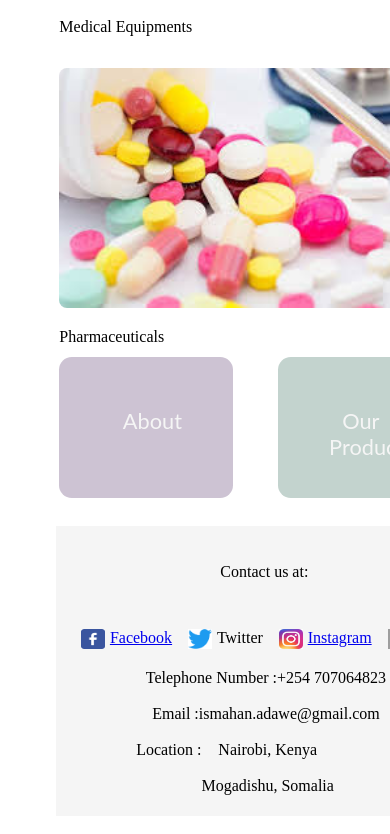
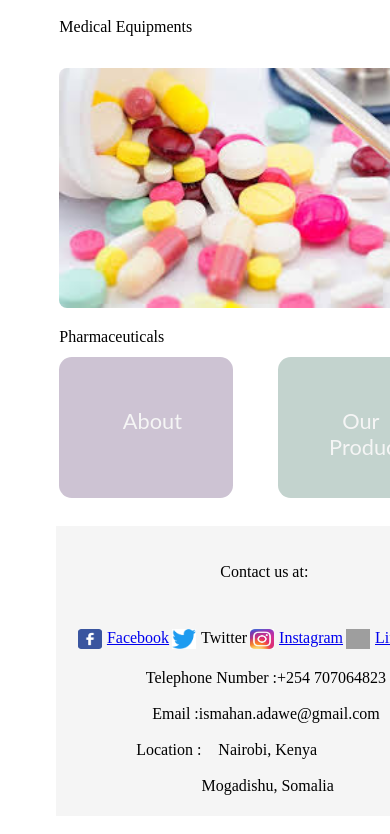
Before and after one commit to Lester-Nafwa/Akidas-web, a React (Create React App) app: page / in a window 390 px wide. Shown: the part 810-1644 px from the top of the page. Built offline with nearby package versions, Linux system fonts and the light colour scheme; grey boxes are pictures that could not be loaded.

Commit message:
fix phone responsive

```diff
--- a/src/pages/Home/home.css
+++ b/src/pages/Home/home.css
@@ -105,13 +105,11 @@
   margin-left: 3em;
   margin-bottom: 1em;
 }
- @media(max-width:1300px){
-
+@media (max-width: 1300px) {
   .item-home {
     display: flex;
     justify-content: space-between;
     margin-left: 0.5em;
-
   }
   .gallery {
     display: flex;
@@ -119,7 +117,6 @@
   }
 }
 @media (max-width: 1100px) {
-
   .currosel-img {
     height: 20em;
     width: 130%;
@@ -159,7 +156,7 @@
     margin-left: 0.2em;
   }
 }
-@media (width:1024px){
+@media (width: 1024px) {
   .currosel-img {
     height: 17em;
     width: 130%;
@@ -243,16 +240,13 @@
   }
   .socia-handle {
     display: flex;
-    margin-left: 18%;
-    gap: 1em;
+    gap: 0.2em;
     margin-top: 3em;
+    margin-left: 0.2%;
   }
   .locate-ico {
     display: flex;
     text-align: center;
     margin-left: 15%;
   }
-  .socia-handle {
-    margin-left: 1%;
 }
-}
```
Lines whose indentation alone changed are shown as unchanged.
